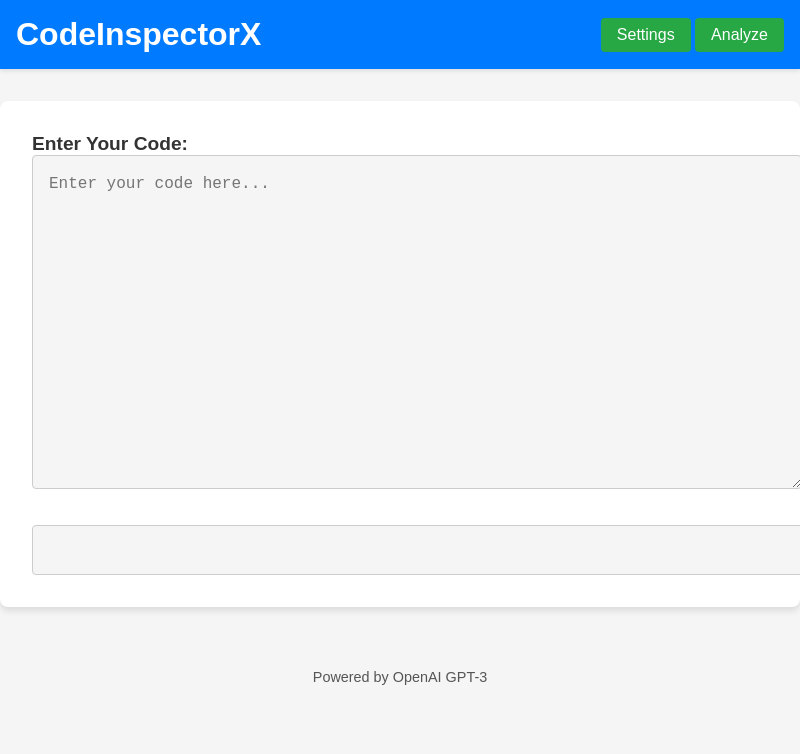
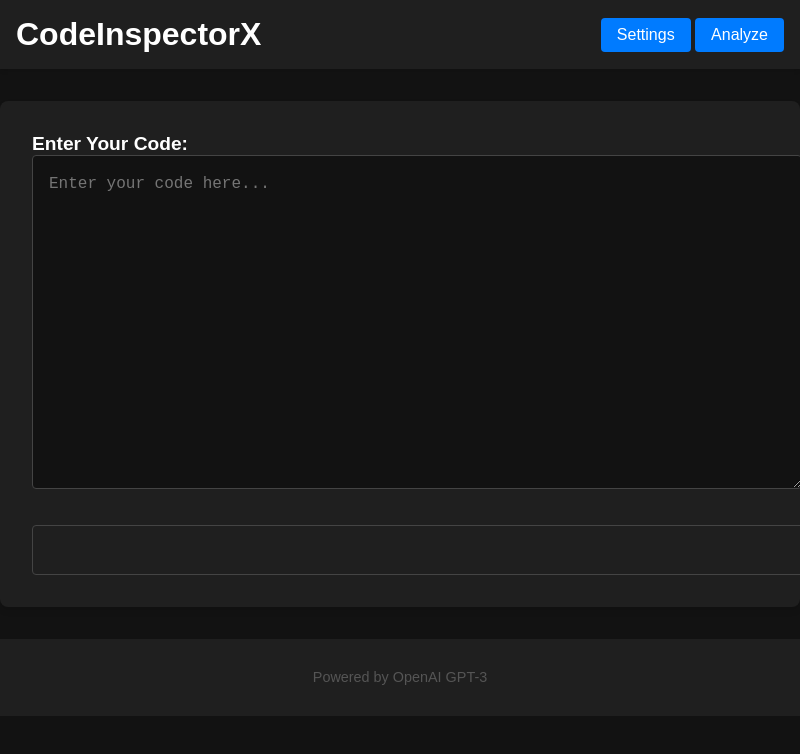
Before and after one commit to kyuikaa/CodeInspectorX, an Electron app: page index.html in a window 800 px wide. Drawn offline with Linux system fonts and the light colour scheme; no server answers.

Commit message:
style(styles.css): update background color and text color for body, header, main, textarea, and result in light mode style(styles.css): add support for dark mode, update background color and text color for body, header, main, textarea, button, and result in dark mode

```diff
--- a/styles.css
+++ b/styles.css
@@ -2,13 +2,13 @@
     font-family: 'Arial', sans-serif;
     margin: 0;
     padding: 0;
-    background-color: #f5f5f5;
-    color: #333;
+    background-color: #121212;
+    color: #ffffff;
 }
 
 header {
-    background-color: #007bff;
-    color: white;
+    background-color: #1f1f1f;
+    color: #ffffff;
     padding: 1rem 0;
     box-shadow: 0 2px 4px rgba(0, 0, 0, 0.1);
 }
@@ -46,7 +46,7 @@
     max-width: 800px;
     margin: 2rem auto;
     padding: 2rem;
-    background-color: #ffffff;
+    background-color: #1f1f1f;
     box-shadow: 0 4px 6px rgba(0, 0, 0, 0.1);
     border-radius: 8px;
 }
@@ -54,19 +54,19 @@
 .code-input label {
     font-weight: bold;
     font-size: 1.2rem;
-    color: #333;
+    color: #ffffff;
 }
 
 textarea {
     width: 100%;
     height: 300px;
     padding: 1rem;
-    border: 1px solid #ccc;
+    border: 1px solid #444;
     border-radius: 4px;
     resize: vertical;
     font-size: 1rem;
-    background-color: #f5f5f5;
-    color: #333;
+    background-color: #121212;
+    color: #ffffff;
     font-family: 'Courier New', monospace;
     line-height: 1.5;
 }
@@ -88,37 +88,60 @@
 
 .result {
     margin-top: 2rem;
-    border: 1px solid #ccc;
+    border: 1px solid #444;
     border-radius: 4px;
     padding: 1.5rem;
     width: 100%;
     white-space: pre-wrap;
     font-size: 1rem;
-    background-color: #f5f5f5;
-    color: #333;
+    background-color: #1f1f1f;
+    color: #ffffff;
 }
 
 footer {
-    background-color: #f5f5f5;
+    background-color: #1f1f1f;
     color: #555;
     text-align: center;
     padding: 1rem 0;
     font-size: 0.9rem;
 }
 
-/* Responsive Styles */
-@media (max-width: 768px) {
-    main {
-        padding: 1rem;
-    }
+/* Dark mode styles */
+.dark-mode body {
+    background-color: #121212;
+    color: #ffffff;
+}
 
-    textarea {
-        height: 200px;
-    }
+.dark-mode header {
+    background-color: #1f1f1f;
+    color: #ffffff;
+}
 
-    .result {
-        margin-top: 1rem;
-        padding: 1rem;
-        font-size: 0.9rem;
-    }
+.dark-mode main {
+    background-color: #1f1f1f;
 }
+
+.dark-mode .code-input label {
+    color: #ffffff;
+}
+
+.dark-mode textarea {
+    background-color: #121212;
+    color: #ffffff;
+    border: 1px solid #444;
+}
+
+.dark-mode button {
+    background-color: #007bff;
+    color: white;
+}
+
+.dark-mode .result {
+    background-color: #1f1f1f;
+    color: #ffffff;
+}
+
+.dark-mode footer {
+    background-color: #1f1f1f;
+    color: #555;
+}
```
